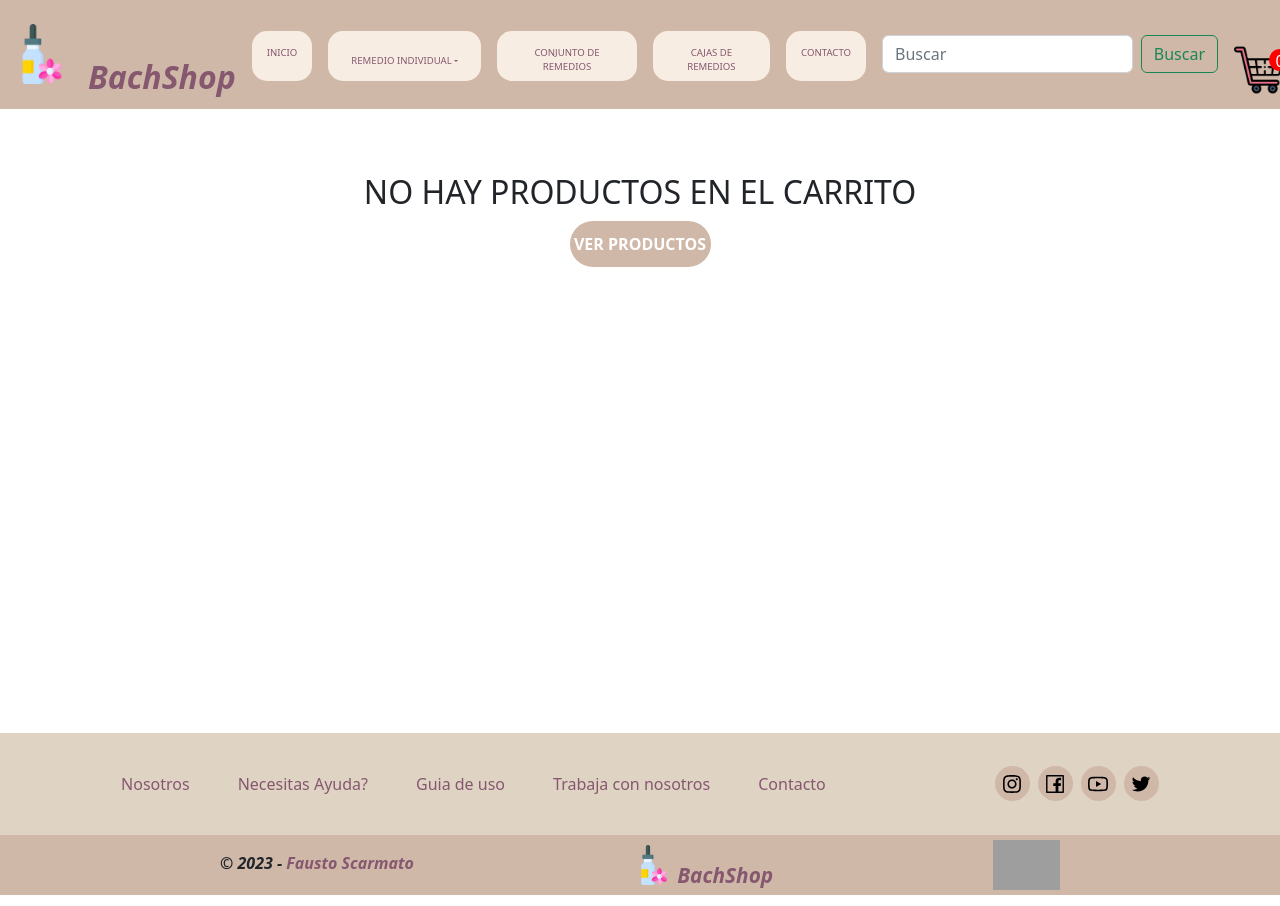
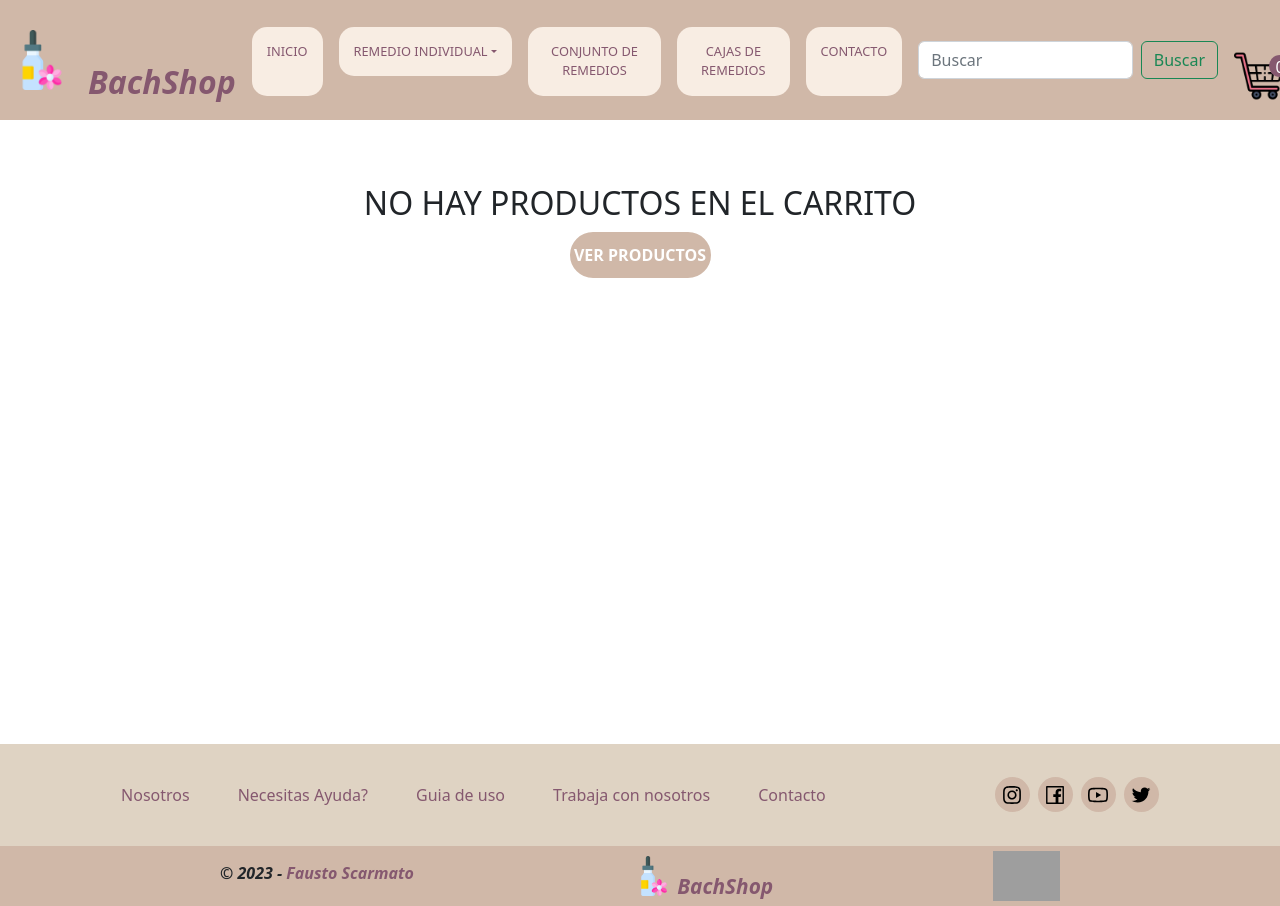
Before and after one commit to faustou/PreEntrega-2-Scarmato, a React (Vite) app: page /cart in a window 1280 px wide. Built offline with nearby package versions, Linux system fonts and the light colour scheme; grey boxes are pictures that could not be loaded.

Commit message:
update 3/9 + readme

```diff
--- a/src/componentes/NavBar.jsx
+++ b/src/componentes/NavBar.jsx
@@ -36,11 +36,11 @@ function Header(){
                   </Offcanvas.Header>
                   <Offcanvas.Body>
                     <Nav className="justify-content-center pe-3 header liHeader">
-                        <NavLink to='/' className='menuEnlace'> INICIO </NavLink>
-                        <Link className='menuEnlace'>
-                          <NavDropdown title="REMEDIO INDIVIDUAL" id="basic-nav-dropdown">
+                        <NavLink to='/' className='menuEnlace menu'> INICIO </NavLink>
+                        <Link>
+                          <NavDropdown title="REMEDIO INDIVIDUAL" id="basic-nav-dropdown" className='menuEnlaceDrop'>
                             <NavDropdown.Item>
-                              <Link to='/group-1' style={{ TextDecoder: 'none' }}> Temor, miedo y preocupación </Link>
+                              <Link to='/group-1'> Temor, miedo y preocupación </Link>
                             </NavDropdown.Item>
                             <NavDropdown.Item>
                               <Link to='/group-2'> Incertidumbre e inseguridad </Link>
@@ -62,9 +62,9 @@ function Header(){
                             </NavDropdown.Item>
                           </NavDropdown>
                         </Link>
-                        <NavLink to='/gotero-personalizado' className='menuEnlace'> CONJUNTO DE REMEDIOS </NavLink>
-                        <NavLink to='/caja-completa' className='menuEnlace'> CAJAS DE REMEDIOS </NavLink>
-                        <NavLink to='/contacto' className='menuEnlace'> CONTACTO </NavLink>
+                        <NavLink to='/gotero-personalizado' className='menuEnlace menu'> CONJUNTO DE REMEDIOS </NavLink>
+                        <NavLink to='/caja-completa' className='menuEnlace menu'> CAJAS DE REMEDIOS </NavLink>
+                        <NavLink to='/contacto' className='menuEnlace menu'> CONTACTO </NavLink>
                     </Nav>
                     <Form className="d-flex">
                       <Form.Control
--- a/src/componentes/navbar.css
+++ b/src/componentes/navbar.css
@@ -28,6 +28,20 @@ header {
     padding: 15px;
     background-color: #F8EDE3;
 }
+.menuEnlaceDrop{
+    margin-top: 2rem;
+    font-weight: 500;
+    text-decoration: none;
+    font-size: 0.8rem;
+    color: #85586F;
+    text-align: center;
+    border-radius: 15px;
+    padding: 7px;
+    background-color: #F8EDE3;
+}
+.menu{
+    margin-top: 2rem;
+}
 .headerLogo {
     width: 60px;
 }
@@ -51,7 +65,7 @@ a{
     right: -23px;
     text-align: center;
     color: white;
-    background-color: red;
+    background-color: #85586F;
     border-radius: 50%;
 }
 .logo a{
@@ -124,13 +138,14 @@ a{
 @media screen and (max-width: 1400px) {
     .menuEnlace{
         margin-top: 1.2rem;
-        font-weight: 500;
         text-decoration: none;
-        font-size: 0.6rem;
-        text-align: center;
-        border-radius: 15px;
-        padding: 15px;
-        height: 50px;
+        font-size: 0.8rem;
+    }
+    .menuEnlaceDrop{
+        margin-top: 1.2rem;
+
+        text-decoration: none;
+        font-size: 0.8rem;
     }
     .infoD {
         flex-direction: column!important;
```
Also changed, not shown: package.json (line endings or trailing spaces), 1 other file (tests, documents, lock files or other folders).
